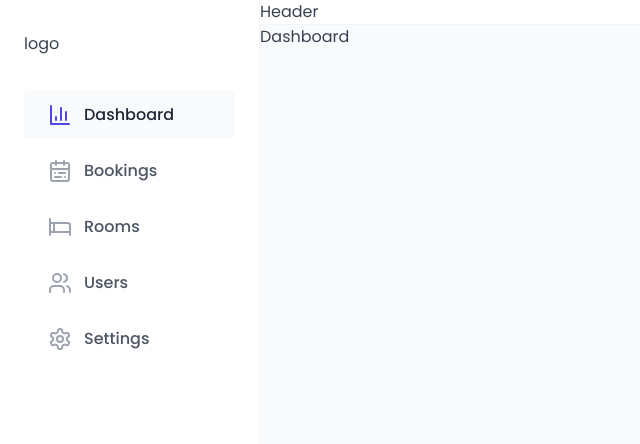
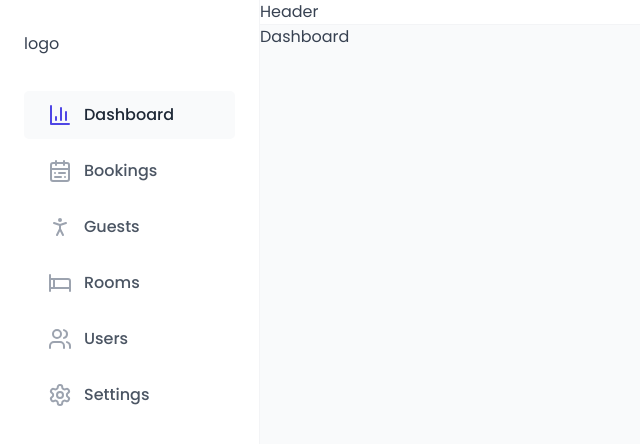
Before and after one commit to adel-gu/room-management, a React (Vite) app in the folder client/: page / in a window 1280 px wide. Shown: the top 444 px of the page, without its empty margins (0-640 px from the left). Built offline with nearby package versions, Linux system fonts and the light colour scheme; a web font is replaced by a local one.

Commit message:
Add guests navlink

```diff
--- a/client/src/components/SideBar.tsx
+++ b/client/src/components/SideBar.tsx
@@ -1,6 +1,13 @@
 import styled from 'styled-components';
 
-import { BarChart3, Bed, CalendarRange, Settings, Users } from 'lucide-react';
+import {
+  BarChart3,
+  Bed,
+  CalendarRange,
+  PersonStanding,
+  Settings,
+  Users,
+} from 'lucide-react';
 
 import SideNavLink from './ui/SideNavLink';
 
@@ -27,6 +34,11 @@ const navLinks = [
     title: 'Bookings',
     path: '/bookings',
     icon: <CalendarRange />,
+  },
+  {
+    title: 'Guests',
+    path: '/guests',
+    icon: <PersonStanding />,
   },
   {
     title: 'Rooms',
```
